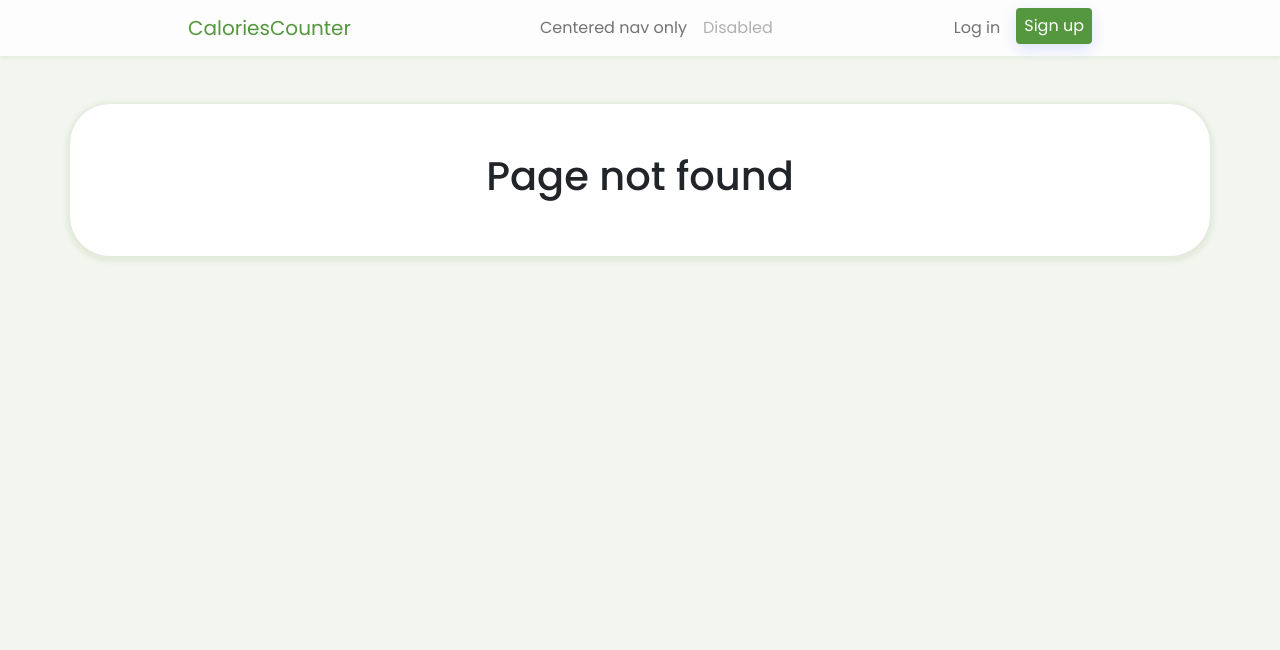
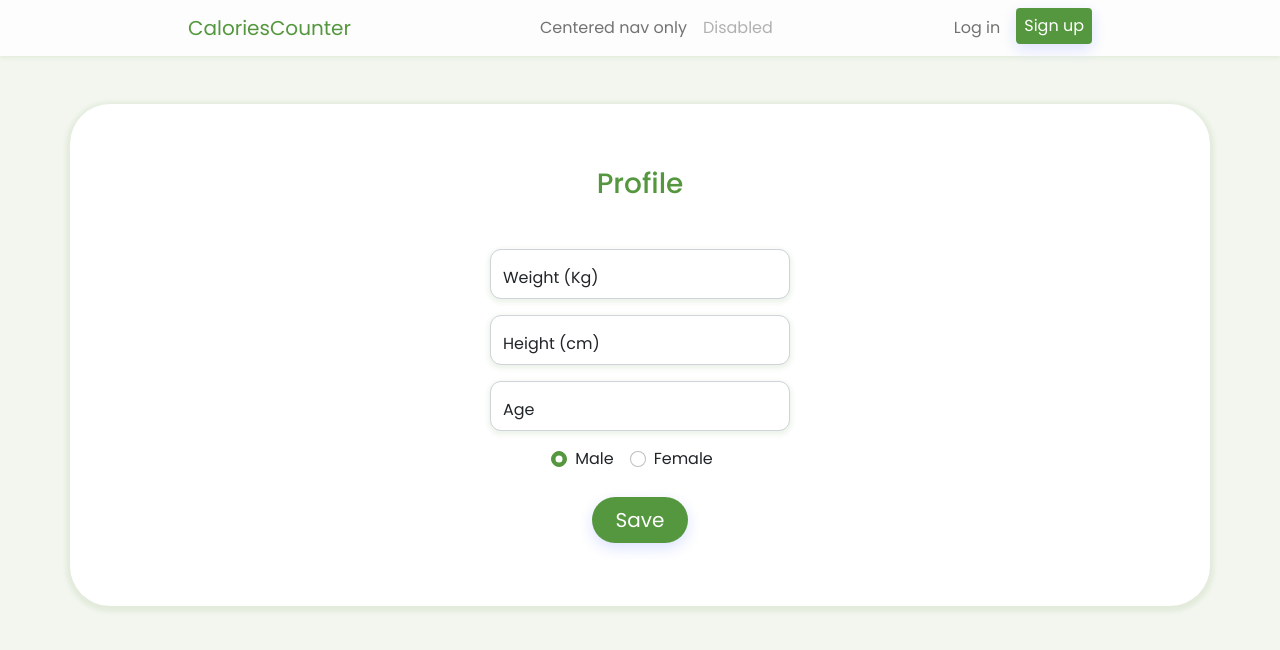
Before and after one commit to TarekGuesri/calorie-counter, a React (Create React App) app in the folder client/: page /profile in a window 1280 px wide. Before the commit this address had no page. Shown: the top 650 px of the page. Built offline with nearby package versions, Linux system fonts and the light colour scheme.

Commit message:
Added Profile page

```diff
--- a/client/src/Application.js
+++ b/client/src/Application.js
@@ -1,7 +1,11 @@
 import React from 'react';
 import { Route, Switch } from 'react-router-dom';
 
-import { TodayCaloriesPage, NotFoundPage } from 'src/pages/pageListAsync';
+import {
+  ProfilePage,
+  TodayCaloriesPage,
+  NotFoundPage,
+} from 'src/pages/pageListAsync';
 import PrivateRoute from 'src/components/routing/PrivateRoute';
 import 'src/styles/Auth.scss';
 
@@ -9,6 +13,7 @@ const Application = () => {
   return (
     <div className="main-layout text-center p-5 m-5 mx-auto bg-light">
       <Switch>
+        <Route path="/profile" component={ProfilePage} />
         <PrivateRoute path="/today" component={TodayCaloriesPage} />
         <Route component={NotFoundPage} />
       </Switch>
--- /dev/null
+++ b/client/src/pages/Profile.js
@@ -0,0 +1,92 @@
+import React, { useState } from 'react';
+// import PropTypes from 'prop-types';
+import Helmet from 'react-helmet';
+
+import { WEBSITE_NAME } from 'src/utils/brand';
+import TextInput from 'src/components/forms/TextInput';
+import RadioButtons from 'src/components/forms/RadioButtons';
+import AsyncButton from 'src/components/buttons/AsyncButton';
+
+const genderOptions = [
+  { id: 'male', label: 'Male' },
+  { id: 'female', label: 'Female' },
+];
+
+const Profile = () => {
+  const [state, setState] = useState({
+    weight: '',
+    height: '',
+    age: '',
+    gender: 'male',
+    loading: false,
+    errors: [],
+  });
+
+  const handleOnChange = async (e) => {
+    setState({ ...state, [e.target.name]: e.target.value });
+  };
+
+  const handleSaveProfile = async (e) => {
+    e.preventDefault();
+    console.log('handleSaveProfile');
+  };
+
+  const { weight, height, age, gender, loading, errors } = state;
+
+  return (
+    <>
+      <Helmet>
+        <title>{`${WEBSITE_NAME} - Profile`}</title>
+      </Helmet>
+      <form className="form-signin" onSubmit={handleSaveProfile}>
+        <h1 className="form-title h3 mb-5 font-weight-normal">Profile</h1>
+        <TextInput
+          name="weight"
+          value={weight}
+          label="Weight (Kg)"
+          type="number"
+          required
+          min={0}
+          errors={errors}
+          onChange={handleOnChange}
+        />
+        <TextInput
+          name="height"
+          value={height}
+          label="Height (cm)"
+          type="number"
+          required
+          min={0}
+          errors={errors}
+          onChange={handleOnChange}
+        />
+        <TextInput
+          name="age"
+          value={age}
+          label="Age"
+          type="number"
+          required
+          min={0}
+          errors={errors}
+          onChange={handleOnChange}
+        />
+
+        <RadioButtons
+          name="gender"
+          value={gender}
+          radioOptions={genderOptions}
+          onChange={handleOnChange}
+        />
+
+        <AsyncButton
+          type="submit"
+          text="Save"
+          className="primary-button btn-lg rounded-pill mt-4 py-2 px-4"
+          loading={loading}
+        />
+      </form>
+    </>
+  );
+};
+
+export default Profile;
--- a/client/src/pages/pageListAsync.js
+++ b/client/src/pages/pageListAsync.js
@@ -5,6 +5,7 @@ import PageSpinner from 'src/components/layout/PageSpinner';
 const Home = lazy(() => import('./Home'));
 const Login = lazy(() => import('./Login'));
 const Register = lazy(() => import('./Register'));
+const Profile = lazy(() => import('./Profile'));
 const TodayCalories = lazy(() => import('./TodayCalories'));
 const NotFound = lazy(() => import('./NotFound'));
 
@@ -23,6 +24,11 @@ export const RegisterPage = () => (
     <Register />
   </Suspense>
 );
+export const ProfilePage = () => (
+  <Suspense fallback={<PageSpinner />}>
+    <Profile />
+  </Suspense>
+);
 export const TodayCaloriesPage = () => (
   <Suspense fallback={<PageSpinner />}>
     <TodayCalories />
```
